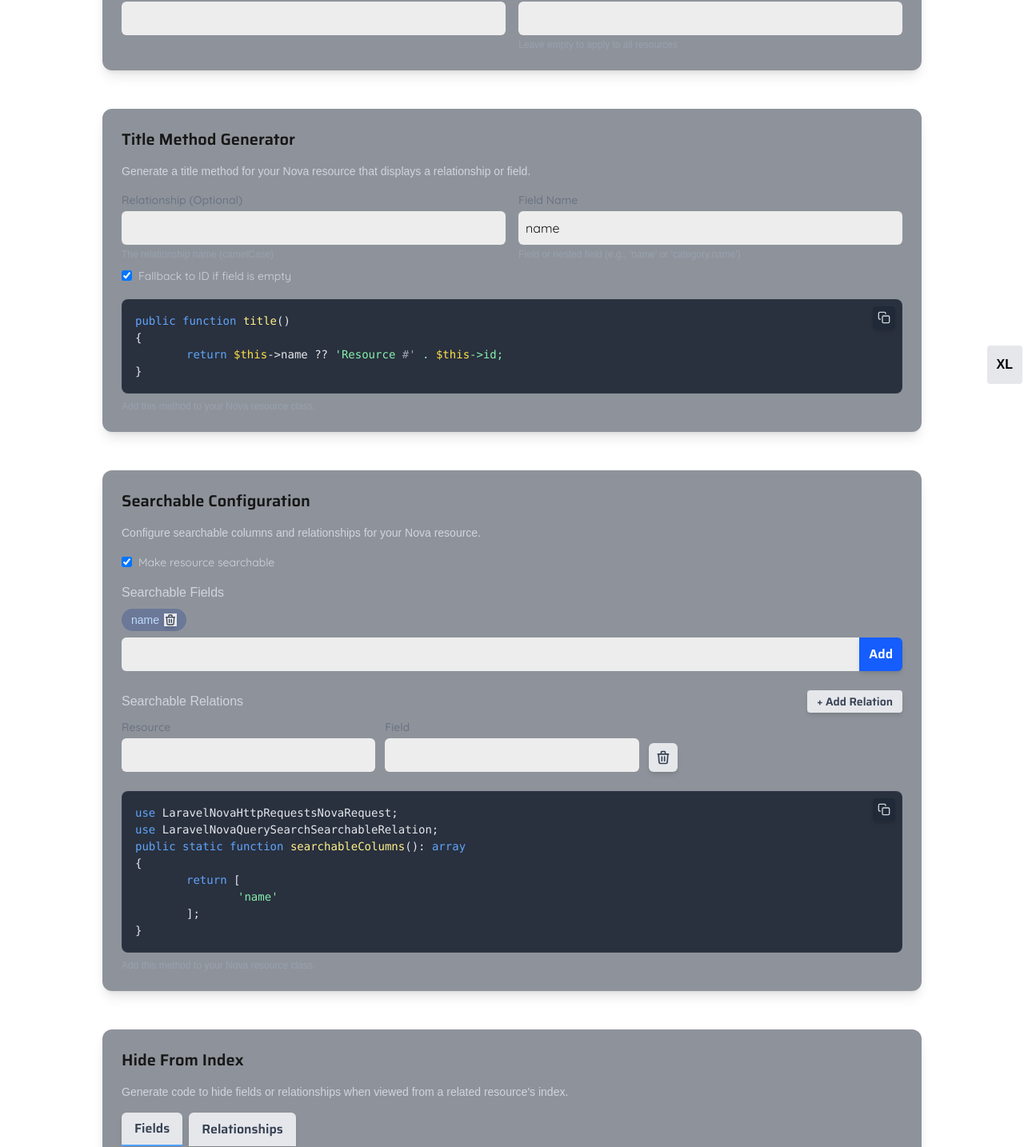
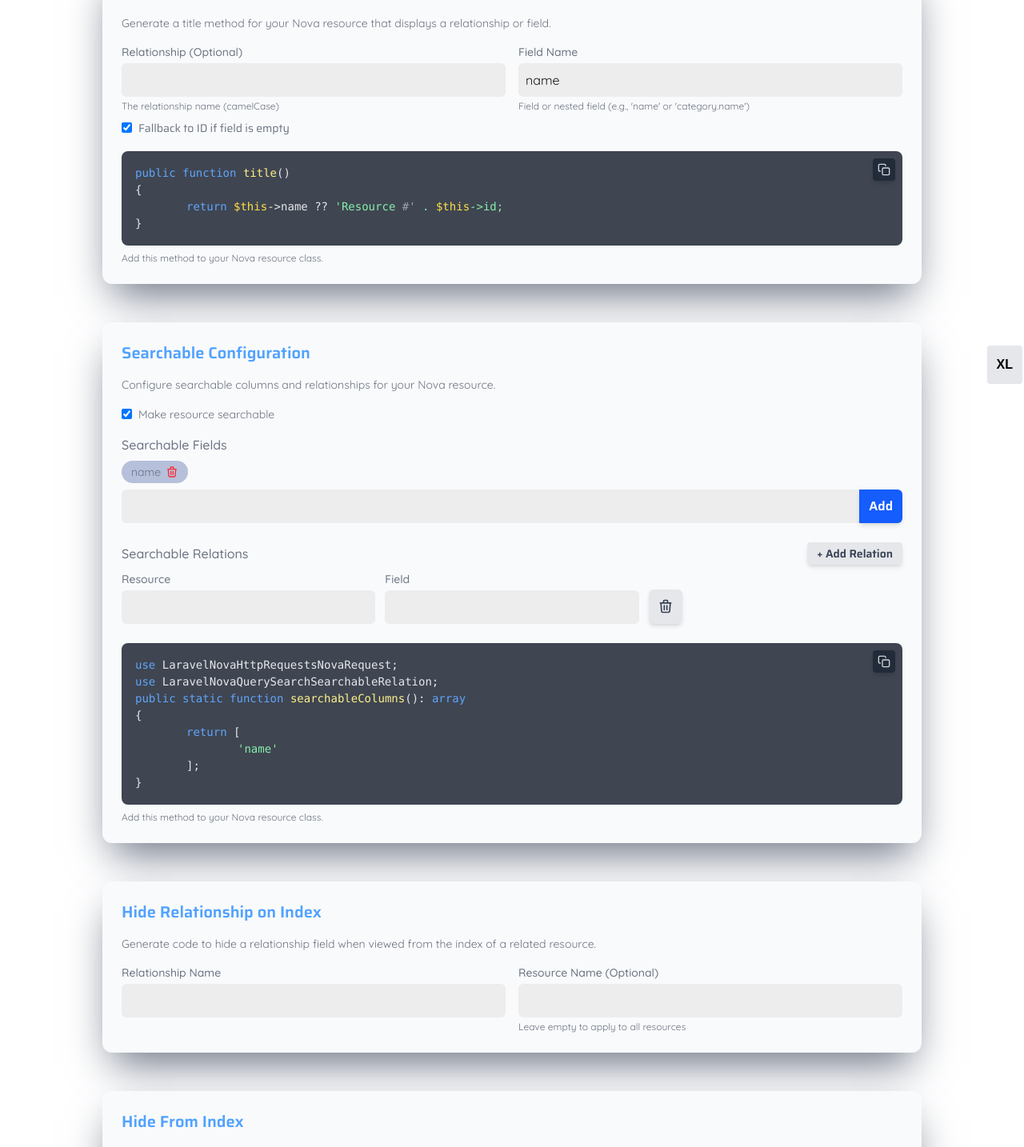
Before and after one commit to siko001/code-snippets, a Next.js app: page /nova in a window 1280 px wide. Shown: the part 318-1752 px from the top of the page at 80% size. Built offline with nearby package versions, Linux system fonts and the light colour scheme.

Commit message:
Themeing

```diff
--- a/src/app/components/nova/HideFromIndex.jsx
+++ b/src/app/components/nova/HideFromIndex.jsx
@@ -87,29 +87,29 @@ export default function HideFromIndex() {
     return (
         <div className="space-y-4">
             <div className="space-y-2">
-                <h3 className="text-xl font-semibold text-blue-400 mb-4">Hide From Index</h3>
-                <p className="text-gray-300 text-sm">
+                <h3 className="text-xl font-semibold !text-blue-400 mb-4">Hide From Index</h3>
+                <p className="description text-sm">
                     Generate code to hide fields or relationships when viewed from a related resource's index.
                 </p>
 
                 <div className="mt-4">
-                    <div className="flex space-x-2 mb-4">
+                    <div className="flex space-x-2 mb-4 tab-bg py-1.5 rounded-lg px-2 whitespace-nowrap overflow-x-auto">
                         <button
                             onClick={() => setActiveTab('field')}
-                            className={`px-4 py-2 rounded-t-md ${
+                            className={`px-4 py-2 rounded-md ${
                                 activeTab === 'field'
-                                    ? 'bg-gray-700 text-blue-400 border-b-2 border-blue-400'
-                                    : 'bg-gray-800 text-gray-400 hover:bg-gray-700'
+                                    ? '!bg-blue-600 !text-white'
+                                    : ''
                             }`}
                         >
                             Fields
                         </button>
                         <button
                             onClick={() => setActiveTab('relationship')}
-                            className={`px-4 py-2 rounded-t-md ${
+                            className={`px-4 py-2 rounded-md ${
                                 activeTab === 'relationship'
-                                    ? 'bg-gray-700 text-blue-400 border-b-2 border-blue-400'
-                                    : 'bg-gray-800 text-gray-400 hover:bg-gray-700'
+                                    ? '!bg-blue-600 !text-white'
+                                    : ''
                             }`}
                         >
                             Relationships
@@ -119,8 +119,8 @@ export default function HideFromIndex() {
                     <div className="mb-6">
                         <div className="flex flex-wrap gap-2 mb-2">
                             {items.map((item, index) => (
-                                <div key={index} className={`px-3 py-1 rounded-full text-sm flex items-center ${
-                                    item.type === 'field' ? 'bg-blue-900/30 text-blue-200' : 'bg-purple-900/30 text-purple-200'
+                                <div key={index} className={`px-3 font-quicksand font-bold py-1 rounded-full text-sm flex items-center ${
+                                    item.type === 'field' ? 'bg-blue-500/30 dark:text-blue-200 text-blue-700' : 'bg-purple-900/30 text-purple-200'
                                 }`}>
                                     <span className="font-mono text-xs opacity-75 mr-1">
                                         {item.type === 'field' ? item.fieldType : item.relationType}
@@ -128,7 +128,7 @@ export default function HideFromIndex() {
                                     {item.name}
                                     <button
                                         onClick={() => removeItem(index)}
-                                        className="ml-1.5 text-gray-400 hover:text-white transition-colors"
+                                        className="ml-0.5 hover:!text-white transition-colors focus:!ring-0 !shadow-none !text-red-500 !bg-transparent"
                                         title="Remove"
                                     >
                                         <svg xmlns="http://www.w3.org/2000/svg" className="h-4 w-4" fill="none" viewBox="0 0 24 24" stroke="currentColor">
@@ -187,7 +187,7 @@ export default function HideFromIndex() {
 
                     <div className="mt-6">
                         <PhpSnippet code={generateCode()} />
-                        <p className="text-xs text-gray-400 mt-2">
+                        <p className="text-xs description mt-2">
                             Use this code in your Nova resource's fields/relationships method.
                         </p>
                     </div>
--- a/src/app/components/nova/IndexRelations.jsx
+++ b/src/app/components/nova/IndexRelations.jsx
@@ -30,10 +30,10 @@ export default function IndexRelations() {
     return (
         <div className="space-y-4">
             <div className="space-y-2">
-                <h3 className="text-xl font-semibold text-blue-400 mb-4">
+                <h3 className="text-xl font-semibold !text-blue-400 mb-4">
                     Hide Relationship on Index
                 </h3>
-                <p className="text-gray-300 text-sm">
+                <p className="description text-sm">
                     Generate code to hide a relationship field when viewed from the index of a related resource.
                 </p>
 
@@ -58,7 +58,7 @@ export default function IndexRelations() {
                             className="w-full p-2 rounded-md bg-gray-700 text-white"
                             placeholder="e.g., users, posts"
                         />
-                        <p className="text-xs text-gray-400 mt-1">
+                        <p className="text-xs description mt-1">
                             Leave empty to apply to all resources
                         </p>
                     </div>
@@ -67,8 +67,8 @@ export default function IndexRelations() {
                 {relationship && (
                     <div className="mt-4">
                         <PhpSnippet code={generateCode()} />
-                        <p className="text-xs text-gray-400 mt-2">
-                            Add this to your Nova resource's <code className="bg-gray-700 px-1 py-0.5 rounded">fields()</code> method.
+                        <p className="text-xs description mt-2">
+                            Add this to your Nova resource's <code className="dark:bg-gray-700 bg-gray-200 px-1 py-0.5 rounded">fields()</code> method.
                         </p>
                     </div>
                 )}
--- a/src/app/components/nova/SearchableColumns.jsx
+++ b/src/app/components/nova/SearchableColumns.jsx
@@ -77,8 +77,8 @@ public static function searchableColumns(): array
     return (
         <div className="space-y-4">
             <div className="space-y-2">
-                  <h3 className="text-xl font-semibold text-blue-400 mb-4">Searchable Configuration</h3>
-                <p className="text-gray-300 text-sm">
+                  <h3 className="text-xl font-semibold !text-blue-400 mb-4">Searchable Configuration</h3>
+                <p className="description text-sm">
                     Configure searchable columns and relationships for your Nova resource.
                 </p>
 
@@ -90,20 +90,20 @@ public static function searchableColumns(): array
                             onChange={(e) => setSearchable(e.target.checked)}
                             className="rounded bg-gray-700 border-gray-600 text-blue-500"
                         />
-                        <span className="ml-2 text-sm text-gray-300">Make resource searchable</span>
+                        <span className="ml-2 text-sm description">Make resource searchable</span>
                     </label>
 
                     {searchable && (
                         <>
                             <div className="mb-6">
-                                <h5 className="text-md font-medium text-gray-300 mb-2">Searchable Fields</h5>
+                                <h5 className="text-md font-medium description mb-2">Searchable Fields</h5>
                                 <div className="flex flex-wrap gap-2 mb-2">
                                     {searchableFields.map((field, index) => (
-                                        <div key={index} className="bg-blue-900/30 text-blue-200 px-3 py-1 rounded-full text-sm flex items-center">
+                                        <div key={index} className="bg-blue-900/30 description !font-quicksand text-blue-200 px-3 py-1 rounded-full text-sm flex items-center">
                                             {field}
                                             <button
                                                 onClick={() => removeSearchableField(field)}
-                                                className="ml-1.5 text-gray-400 hover:text-white transition-colors"
+                                                className="ml-1.5  hover:!text-white transition-colors focus:!ring-0 !shadow-none !text-red-500 !bg-transparent"
                                                 title="Remove field"
                                             >
                                                 <svg xmlns="http://www.w3.org/2000/svg" className="h-4 w-4" fill="none" viewBox="0 0 24 24" stroke="currentColor">
@@ -133,7 +133,7 @@ public static function searchableColumns(): array
 
                             <div className="mb-4">
                                 <div className="flex justify-between items-center mb-2">
-                                    <h5 className="text-md font-medium text-gray-300">Searchable Relations</h5>
+                                    <h5 className="text-md font-medium description">Searchable Relations</h5>
                                     <button
                                         onClick={addRelation}
                                         className="text-sm bg-gray-700 hover:bg-gray-600 text-white px-3 py-1 rounded"
@@ -167,7 +167,7 @@ public static function searchableColumns(): array
                                         <div>
                                             <button
                                                 onClick={() => removeRelation(index)}
-                                                className="p-2 text-red-400 hover:text-red-300 hover:bg-red-900/50 rounded-md transition-colors"
+                                                className="p-[0.70rem] text-red-400 hover:!text-white hover:!bg-red-500/80 rounded-md transition-colors"
                                                 title="Remove relation"
                                             >
                                                 <svg xmlns="http://www.w3.org/2000/svg" className="h-5 w-5" fill="none" viewBox="0 0 24 24" stroke="currentColor">
@@ -183,7 +183,7 @@ public static function searchableColumns(): array
 
                     <div className="mt-6">
                         <PhpSnippet code={generateCode()} />
-                        <p className="text-xs text-gray-400 mt-2">
+                        <p className="text-xs description mt-2">
                             Add this method to your Nova resource class.
                         </p>
                     </div>
--- a/src/app/components/nova/TitleMethod.jsx
+++ b/src/app/components/nova/TitleMethod.jsx
@@ -27,8 +27,8 @@ public function title()
     return (
         <div className="space-y-4">
             <div className="space-y-2">
-                <h3 className="text-xl font-semibold text-blue-400 mb-4">Title Method Generator</h3>
-                <p className="text-gray-300 text-sm">
+                <h3 className="text-xl font-semibold !text-blue-400 mb-4">Title Method Generator</h3>
+                <p className="description text-sm">
                     Generate a title method for your Nova resource that displays a relationship or field.
                 </p>
 
@@ -42,7 +42,7 @@ public function title()
                             className="w-full p-2 rounded-md bg-gray-700 text-white"
                             placeholder="e.g., product, user, etc."
                         />
-                        <p className="text-xs text-gray-400 mt-1">
+                        <p className="text-xs description mt-1">
                             The relationship name (camelCase)
                         </p>
                     </div>
@@ -56,7 +56,7 @@ public function title()
                             className="w-full p-2 rounded-md bg-gray-700 text-white"
                             placeholder="e.g., name, title, etc."
                         />
-                        <p className="text-xs text-gray-400 mt-1">
+                        <p className="text-xs description mt-1">
                             Field or nested field (e.g., 'name' or 'category.name')
                         </p>
                     </div>
@@ -70,13 +70,13 @@ public function title()
                             onChange={(e) => setUseId(e.target.checked)}
                             className="rounded bg-gray-700 border-gray-600 text-blue-500"
                         />
-                        <span className="ml-2 text-sm text-gray-300">Fallback to ID if field is empty</span>
+                        <span className="ml-2 text-sm description font-saira">Fallback to ID if field is empty</span>
                     </label>
                 </div>
 
                 <div className="mt-4">
                     <PhpSnippet code={generateCode()} />
-                    <p className="text-xs text-gray-400 mt-2">
+                    <p className="text-xs description mt-2">
                         Add this method to your Nova resource class.
                     </p>
                 </div>
--- a/src/app/components/sql/TableCommands.jsx
+++ b/src/app/components/sql/TableCommands.jsx
@@ -152,7 +152,7 @@ const TableCommands = () => {
                 </div>
 
                 {['drop', 'truncate'].includes(action) && (
-                    <div className="p-3 !font-saria bg-red-900/20 border border-red-800 rounded text-sm">
+                    <div className="p-3 font-saria bg-red-900/20 border border-red-800 rounded text-sm">
                         <p className="dark:text-red-300 text-red-500 font-medium mb-1">Warning:</p>
                         <p className="text-xs dark:text-red-300 text-red-500">
                             This action {action === 'drop' ? 'will permanently delete the table and all its data' : 'will remove all records from the table'}.
--- a/src/app/nova/page.jsx
+++ b/src/app/nova/page.jsx
@@ -13,19 +13,19 @@ export default function NovaPage() {
 
 
                 <div className="max-w-5xl mx-auto space-y-12">
-                    <section id="index-relations" className="bg-gray-800/50 rounded-xl p-6 shadow-lg">
-                        <IndexRelations />
-                    </section>
 
-                    <section id="title-method" className="bg-gray-800/50 rounded-xl p-6 shadow-lg">
+                    <h3 className="text-xl font-semibold text-white border-b border-gray-700">Resource Management</h3>
+                    <section id="title-method" className="component-wrapper rounded-xl p-6 shadow-lg">
                         <TitleMethod />
                     </section>
 
-                    <section id="searchable-columns" className="bg-gray-800/50 rounded-xl p-6 shadow-lg">
+                    <section id="searchable-columns" className="component-wrapper rounded-xl p-6 shadow-lg">
                         <SearchableColumns />
                     </section>
-
-                    <section id="hide-from-index" className="bg-gray-800/50 rounded-xl p-6 shadow-lg">
+                        <section id="index-relations" className="component-wrapper rounded-xl p-6 shadow-lg">
+                        <IndexRelations />
+                    </section>
+                    <section id="hide-from-index" className="component-wrapper rounded-xl p-6 shadow-lg">
                         <HideFromIndex />
                     </section>
                 </div>
```
